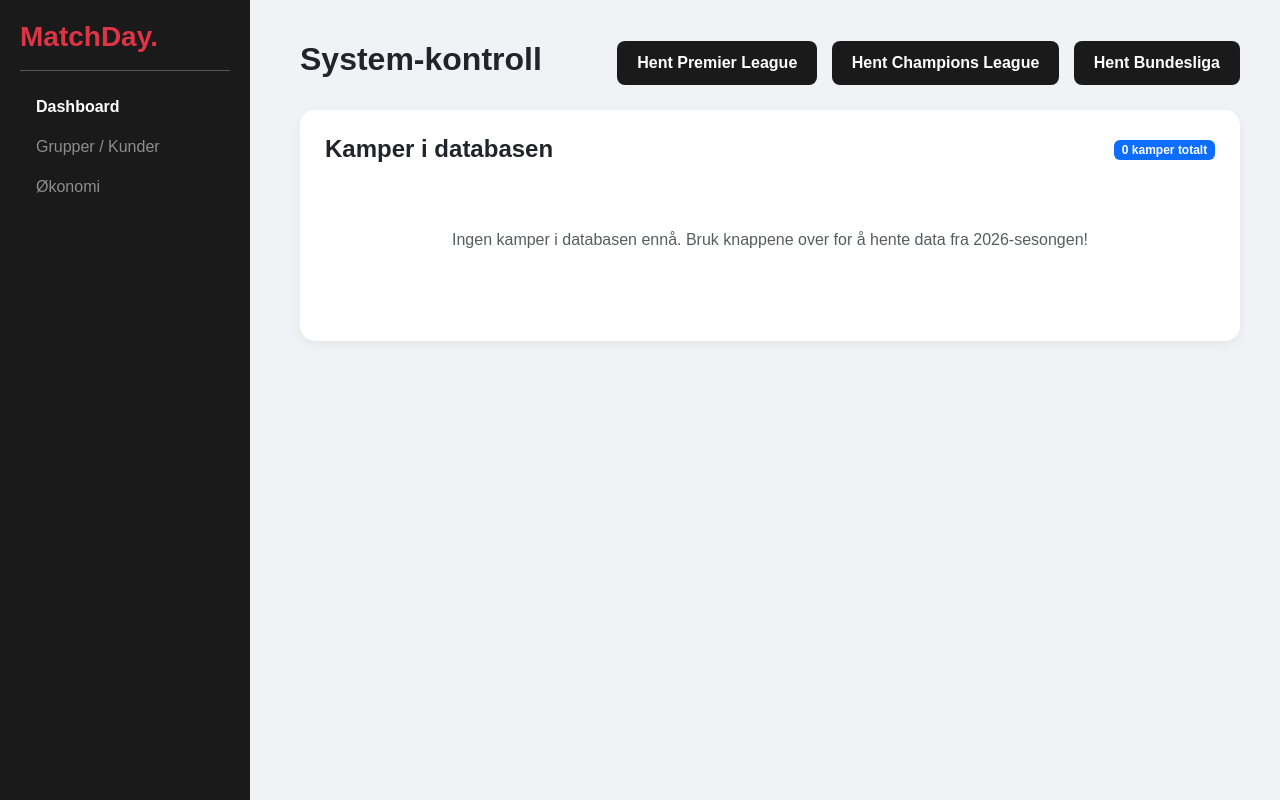
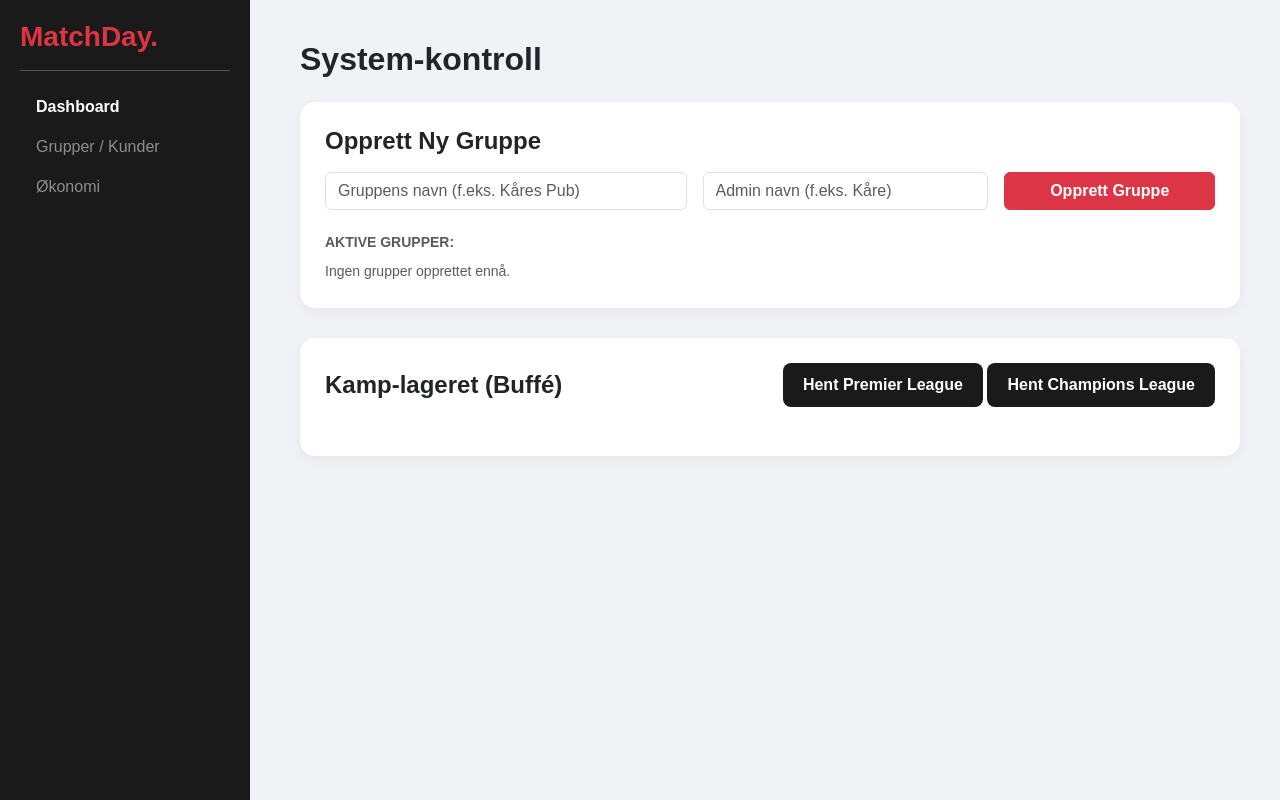
Before and after one commit to claseasybranding-ops/matchday-demo, a Flask app: page /super_admin_dashboard in a window 1280 px wide. Run offline with Flask 3, Linux system fonts and the light colour scheme; data that the repository does not hold is empty.

Commit message:
Update super_admin.html

```diff
--- a/templates/super_admin.html
+++ b/templates/super_admin.html
@@ -9,12 +9,12 @@
         body { background: #f0f2f5; font-family: sans-serif; }
         .sidebar { background: #1a1a1a; color: white; min-height: 100vh; padding: 20px; position: fixed; width: 250px; }
         .main-content { margin-left: 260px; padding: 40px; }
-        .card { border-radius: 15px; border: none; box-shadow: 0 4px 12px rgba(0,0,0,0.05); background: white; padding: 25px; }
+        .card { border-radius: 15px; border: none; box-shadow: 0 4px 12px rgba(0,0,0,0.05); background: white; padding: 25px; margin-bottom: 30px; }
         .logo-sm { width: 30px; height: 30px; object-fit: contain; margin: 0 10px; }
         .match-row { border-bottom: 1px solid #eee; padding: 15px 0; display: flex; align-items: center; }
-        .btn-api { background: #1a1a1a; color: white; border-radius: 8px; padding: 10px 20px; font-weight: bold; border: none; margin-left: 10px; transition: 0.3s; }
+        .btn-api { background: #1a1a1a; color: white; border-radius: 8px; padding: 10px 20px; font-weight: bold; border: none; transition: 0.3s; }
         .btn-api:hover { background: #cc0000; }
-        .badge-date { background: #f8f9fa; color: #666; padding: 5px 10px; border-radius: 5px; font-size: 0.8rem; }
+        .group-tag { background: #e9ecef; border-radius: 5px; padding: 5px 12px; margin: 5px; display: inline-block; font-size: 0.9rem; border: 1px solid #ddd; }
     </style>
 </head>
 <body>
@@ -30,40 +30,57 @@
 </div>
 
 <div class="main-content">
-    <div class="d-flex justify-content-between align-items-center mb-4">
-        <h2 class="fw-bold">System-kontroll</h2>
-        <div>
-            <button class="btn-api" onclick="importLeague('PL')">Hent Premier League</button>
-            <button class="btn-api" onclick="importLeague('CL')">Hent Champions League</button>
-            <button class="btn-api" onclick="importLeague('BL1')">Hent Bundesliga</button>
+    <h2 class="fw-bold mb-4">System-kontroll</h2>
+
+    <div class="card">
+        <h4 class="fw-bold mb-3">Opprett Ny Gruppe</h4>
+        <div class="row g-3">
+            <div class="col-md-5">
+                <input type="text" id="groupName" class="form-control" placeholder="Gruppens navn (f.eks. Kåres Pub)">
+            </div>
+            <div class="col-md-4">
+                <input type="text" id="adminName" class="form-control" placeholder="Admin navn (f.eks. Kåre)">
+            </div>
+            <div class="col-md-3">
+                <button class="btn btn-danger w-100 fw-bold" onclick="createNewGroup()">Opprett Gruppe</button>
+            </div>
+        </div>
+        <div class="mt-4">
+            <h6 class="text-muted fw-bold small">AKTIVE GRUPPER:</h6>
+            <div id="active-groups">
+                {% for g in grupper %}
+                    <div class="group-tag">
+                        <strong>{{ g[1] }}</strong> <span class="text-muted">({{ g[2] }})</span>
+                    </div>
+                {% else %}
+                    <span class="text-muted small italic">Ingen grupper opprettet ennå.</span>
+                {% endfor %}
+            </div>
         </div>
     </div>
 
     <div class="card">
-        <div class="d-flex justify-content-between align-items-center mb-3">
-            <h4 class="fw-bold m-0">Kamper i databasen</h4>
-            <span class="badge bg-primary">{{ kamper|length }} kamper totalt</span>
+        <div class="d-flex justify-content-between align-items-center mb-4">
+            <h4 class="fw-bold m-0">Kamp-lageret (Buffé)</h4>
+            <div>
+                <button class="btn-api" onclick="importLeague('PL')">Hent Premier League</button>
+                <button class="btn-api" onclick="importLeague('CL')">Hent Champions League</button>
+            </div>
         </div>
 
         <div id="match-list">
-            {% if kamper|length == 0 %}
-                <p class="text-center text-muted py-5">Ingen kamper i databasen ennå. Bruk knappene over for å hente data fra 2026-sesongen!</p>
-            {% endif %}
-
             {% for k in kamper %}
             <div class="match-row">
-                <div class="col-2">
-                    <span class="badge-date">{{ k[6][:10] }}</span>
-                </div>
+                <div class="col-2 text-muted small">{{ k[6][:10] }}</div>
                 <div class="col-4 text-end fw-bold">
-                    {{ k[2] }} <img src="{{ k[4] }}" class="logo-sm" onerror="this.src='https://via.placeholder.com/30?text=?'">
+                    {{ k[2] }} <img src="{{ k[4] }}" class="logo-sm">
                 </div>
                 <div class="col-1 text-center text-danger fw-bold">VS</div>
                 <div class="col-4 text-start fw-bold">
-                    <img src="{{ k[5] }}" class="logo-sm" onerror="this.src='https://via.placeholder.com/30?text=?'"> {{ k[3] }}
+                    <img src="{{ k[5] }}" class="logo-sm"> {{ k[3] }}
                 </div>
                 <div class="col-1 text-center">
-                    <button class="btn btn-sm btn-outline-success">Aktiver</button>
+                    <span class="text-success small fw-bold">Klar</span>
                 </div>
             </div>
             {% endfor %}
@@ -72,26 +89,34 @@
 </div>
 
 <script>
+    function createNewGroup() {
+        const name = document.getElementById('groupName').value;
+        const admin = document.getElementById('adminName').value;
+
+        if(!name || !admin) {
+            alert("Vennligst fyll ut både gruppenavn og admin-navn.");
+            return;
+        }
+
+        fetch('/api/create_group', {
+            method: 'POST',
+            headers: { 'Content-Type': 'application/json' },
+            body: JSON.stringify({ name: name, admin_name: admin })
+        })
+        .then(res => res.json())
+        .then(data => {
+            alert(data.status);
+            window.location.reload();
+        });
+    }
+
     function importLeague(code) {
-        if(confirm("Vil du hente kommende kamper for " + code + "?")) {
-            // Viser en enkel laste-melding
-            const btn = event.target;
-            const originalText = btn.innerText;
-            btn.innerText = "Henter...";
-            btn.disabled = true;
-
         fetch('/api/import_league/' + code)
             .then(res => res.json())
             .then(data => {
                 alert(data.status);
                 window.location.reload();
-                })
-                .catch(err => {
-                    alert("Noe gikk galt: " + err);
-                    btn.innerText = originalText;
-                    btn.disabled = false;
             });
-        }
     }
 </script>
 
```
Lines whose indentation alone changed are shown as unchanged.
